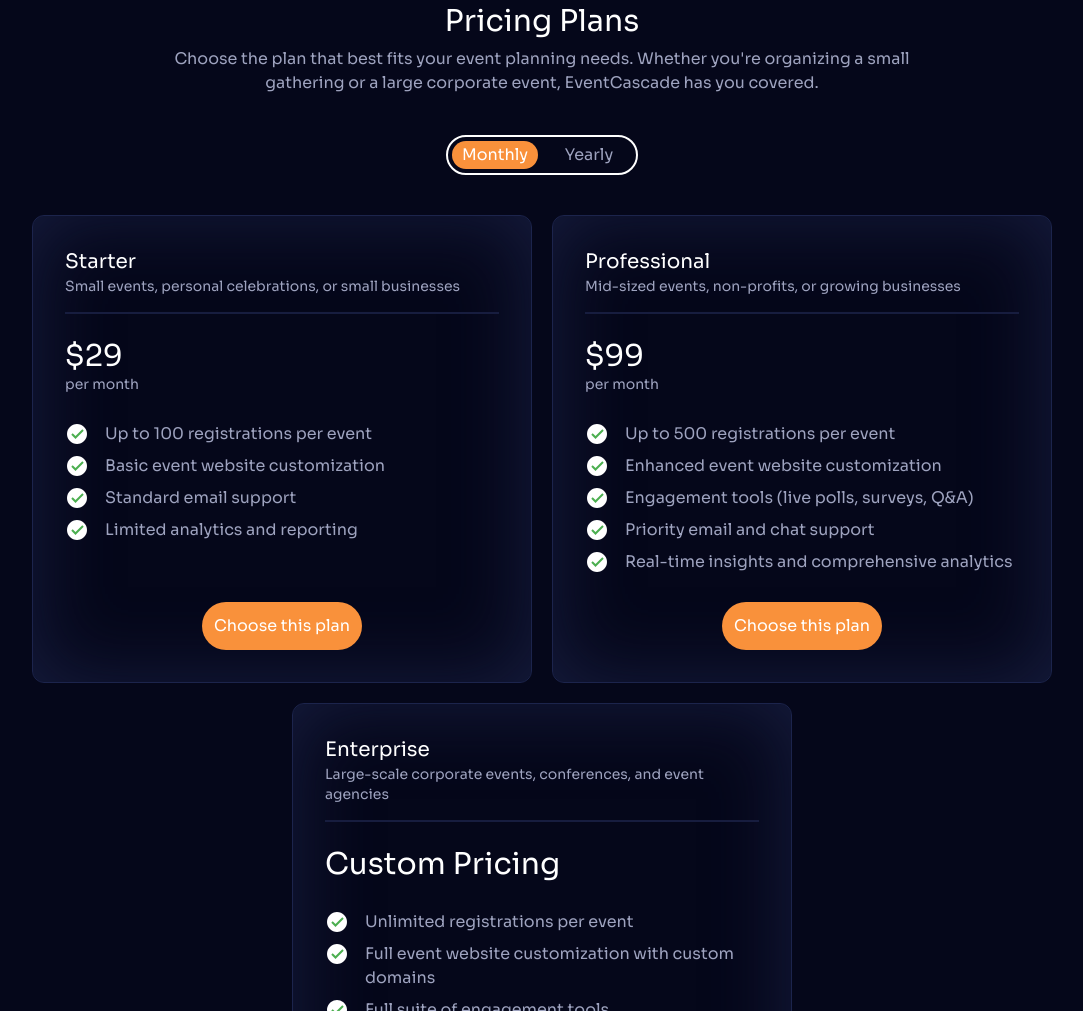
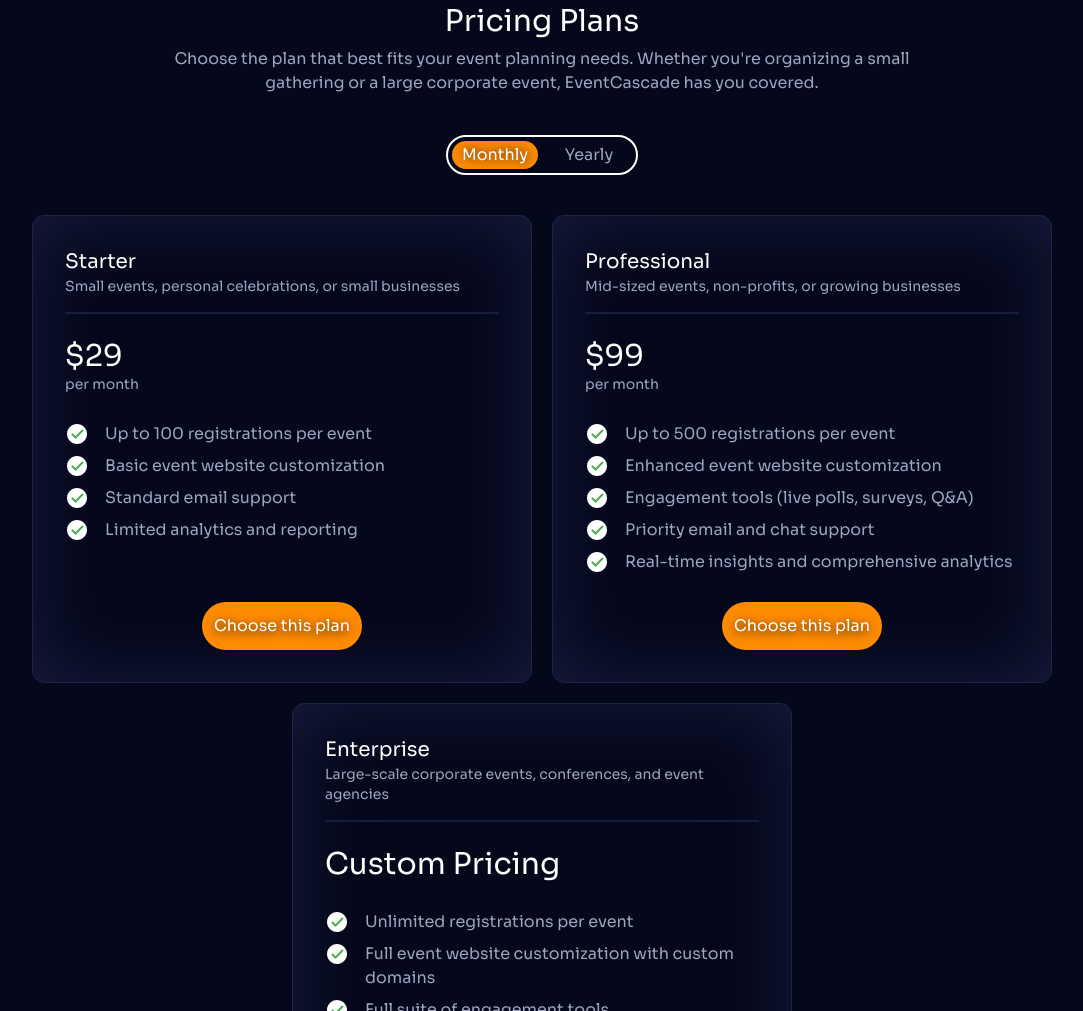
Before and after one commit to JasonCentral/event-cascade-website, an Astro site: page / in a window 1280 px wide. Shown: the part 1789-2800 px from the top of the page, without its empty margins (98-1181 px from the left). Built offline with nearby package versions, Linux system fonts and the light colour scheme; Astro itself is replaced by a stand-in of ours.

Commit message:
add text shadows

```diff
--- a/src/components/footer/Subscribe.astro
+++ b/src/components/footer/Subscribe.astro
@@ -27,6 +27,9 @@ const { class: className } = Astro.props;
       placeholder="Email address"
       class="rounded-l-sm px-2 text-background"
     />
-    <button class="w-28 rounded-r-sm bg-accent px-4 py-2">Sign Up</button>
+    <button
+      class="text-shadow w-28 rounded-r-sm bg-accent px-4 py-2 shadow-background-light"
+      >Sign Up</button
+    >
   </div>
 </div>
--- a/src/components/plans/TimePeriodToggle.astro
+++ b/src/components/plans/TimePeriodToggle.astro
@@ -45,6 +45,7 @@
 
   .active {
     color: theme(colors.primary);
+    text-shadow: theme(colors.background.light) 1px 0 10px;
   }
 </style>
 
--- a/src/components/ui/Button.astro
+++ b/src/components/ui/Button.astro
@@ -6,6 +6,9 @@ interface Props {
 const { class: className, ...props } = Astro.props;
 ---
 
-<button class:list={["bg-accent p-3", className]} {...props}>
+<button
+  class:list={["text-shadow bg-accent p-3 shadow-background-light", className]}
+  {...props}
+>
   <slot />
 </button>
--- a/src/layouts/BaseLayout.astro
+++ b/src/layouts/BaseLayout.astro
@@ -11,6 +11,10 @@ import Footer from "~/components/footer/Footer.astro";
     <link rel="icon" type="image/svg+xml" href="/ev-logo-transparent.png" />
     <meta name="viewport" content="width=device-width" />
     <meta name="generator" content={Astro.generator} />
+    <meta
+      name="description"
+      content="EventCascade is a cutting-edge SaaS platform that simplifies event planning and management. From corporate events to personal celebrations, our all-in-one solution offers seamless tools for registration, agenda creation, attendee engagement, and more. Elevate your events and make them unforgettable with EventCascade."
+    />
     <link rel="preconnect" href="https://fonts.googleapis.com" />
     <link rel="preconnect" href="https://fonts.gstatic.com" crossorigin />
     <link
--- a/src/styles/global.css
+++ b/src/styles/global.css
@@ -8,7 +8,7 @@
     --color-background-light: 16 22 54;
     --color-primary: 255 255 255;
     --color-secondary: 158 163 191;
-    --color-accent: 249 145 59;
+    --color-accent: 255 139 0;
     --color-border: 28 36 76;
     --color-highlight: 23 29 63;
 
--- a/tailwind.config.mjs
+++ b/tailwind.config.mjs
@@ -1,3 +1,5 @@
+const plugin = require("tailwindcss/plugin");
+
 /** @type {import('tailwindcss').Config} */
 export default {
   content: ["./src/**/*.{astro,html,js,jsx,md,mdx,svelte,ts,tsx,vue}"],
@@ -28,7 +30,22 @@ export default {
       spacing: {
         section: "var(--section-spacing)",
       },
+      textShadow: {
+        sm: "0 1px 10px var(--tw-shadow-color)",
+        DEFAULT: "0 2px 10px var(--tw-shadow-color)",
+      },
     },
   },
-  plugins: [],
+  plugins: [
+    plugin(function ({ matchUtilities, theme }) {
+      matchUtilities(
+        {
+          "text-shadow": (value) => ({
+            textShadow: value,
+          }),
+        },
+        { values: theme("textShadow") },
+      );
+    }),
+  ],
 };
```
